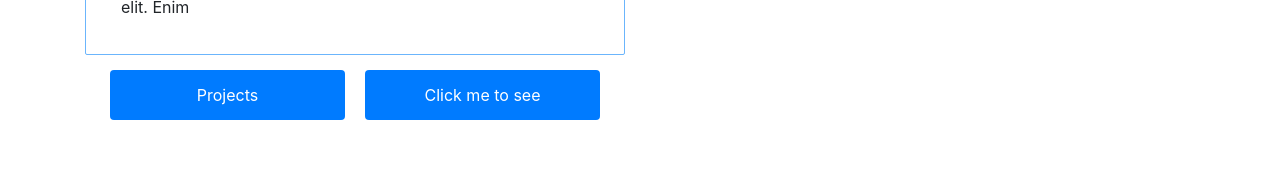
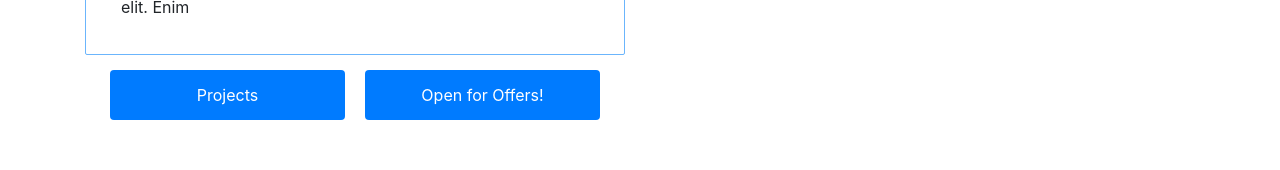
Before and after one commit to arpitnath/myportfolio, a Next.js app: page / in a window 1280 px wide. Shown: the part 874-1044 px from the top of the page. Built offline with nearby package versions, Linux system fonts and the light colour scheme.

Commit message:
hireing status and resume qrcode

```diff
--- a/components/Profile.js
+++ b/components/Profile.js
@@ -1,16 +1,10 @@
 import Link from 'next/link'
 import { useState } from 'react'
-import {
-  Button,
-  Row,
-  Col,
-  Container,
-  OverlayTrigger,
-  Popover
-} from 'react-bootstrap'
+import { Button, Row, Col, Container } from 'react-bootstrap'
 import styles from '../styles/Home.module.css'
 import Skills from './Skills'
 import SocialIcons from './SocialIcons'
+import Status from './Status'
 
 const Profile = ({ profile }) => {
   const [skills2, setSkills2] = useState(false)
@@ -19,15 +13,6 @@ const Profile = ({ profile }) => {
     setSkills2(!skills2)
   }
 
-  const popover = (
-    <Popover id='popover-basic'>
-      <Popover.Title as='h3'>Popover right</Popover.Title>
-      <Popover.Content>
-        And here's some <strong>amazing</strong> content. It's very engaging.
-        right?
-      </Popover.Content>
-    </Popover>
-  )
   return (
     <Container>
       <Row>
@@ -74,11 +59,7 @@ const Profile = ({ profile }) => {
             <Link href='/projects'>
               <Button className={styles.btn}>Projects</Button>
             </Link>
-            <OverlayTrigger trigger='click' placement='right' overlay={popover}>
-              <Button className={`${styles.btn} ${styles.resumeBtn}`}>
-                Click me to see
-              </Button>
-            </OverlayTrigger>
+            <Status resume={profile.resume} />
           </Col>
         </Col>
         <Col className={styles.displayPicture} md={6}>
--- /dev/null
+++ b/components/Status.js
@@ -0,0 +1,30 @@
+import { Button, OverlayTrigger, Popover } from 'react-bootstrap'
+import styles from '../styles/Home.module.css'
+
+const Status = ({ resume }) => {
+  const popover = (
+    <Popover id='popover-basic'>
+      <Popover.Title as='h3'>Scan for Resume</Popover.Title>
+      <Popover.Content>
+        Download{' '}
+        <strong>
+          <a target='_blank' href={`${resume.resumeUrl}`}>
+            resume
+          </a>
+        </strong>
+        <img className={styles.qrcode} src={resume.resumeQRCode} />
+      </Popover.Content>
+    </Popover>
+  )
+  return (
+    <>
+      <OverlayTrigger trigger='click' placement='right' overlay={popover}>
+        <Button className={`${styles.btn} ${styles.resumeBtn}`}>
+          Open for Offers!
+        </Button>
+      </OverlayTrigger>
+    </>
+  )
+}
+
+export default Status
--- a/pages/index.js
+++ b/pages/index.js
@@ -7,6 +7,7 @@ export default function Home() {
   const profileData = {
     name: 'Arpit Nath',
     role: 'Frontend Developer',
+    status: true,
     social: [
       {
         id: 0,
@@ -31,6 +32,10 @@ export default function Home() {
     bio: ' Lorem, ipsum dolor sit amet consectetur adipisicing elit. Enim',
     imgUrl: '/profile.jpg',
     location: 'Remote',
+    resume: {
+      resumeQRCode: 'resumeqr.svg',
+      resumeUrl: 'https://qrgo.page.link/RZWai'
+    },
     skills: [
       { title: 'ReactJS', icon: 'react.svg' },
       { title: 'Redux', icon: 'redux.svg' },
```
Also changed, not shown: public/resumeqr.svg (added).
